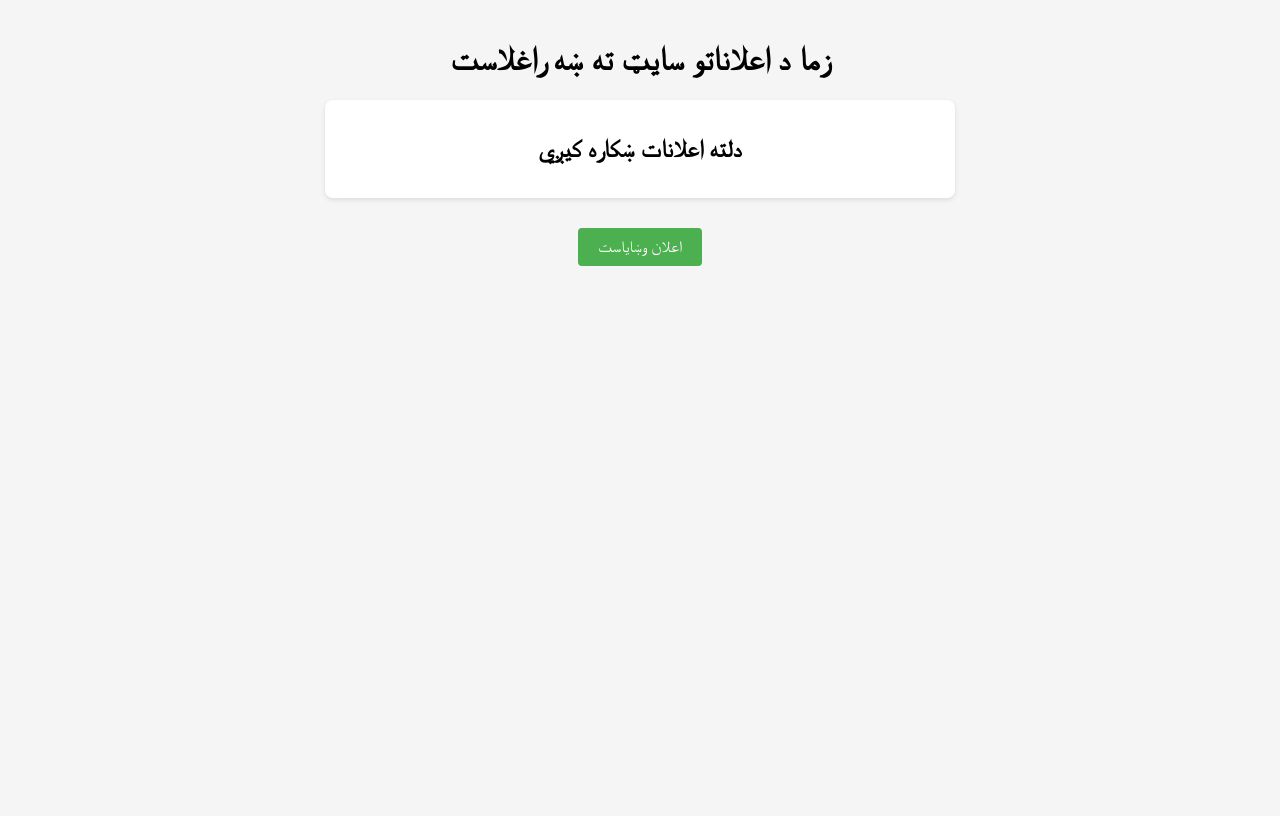
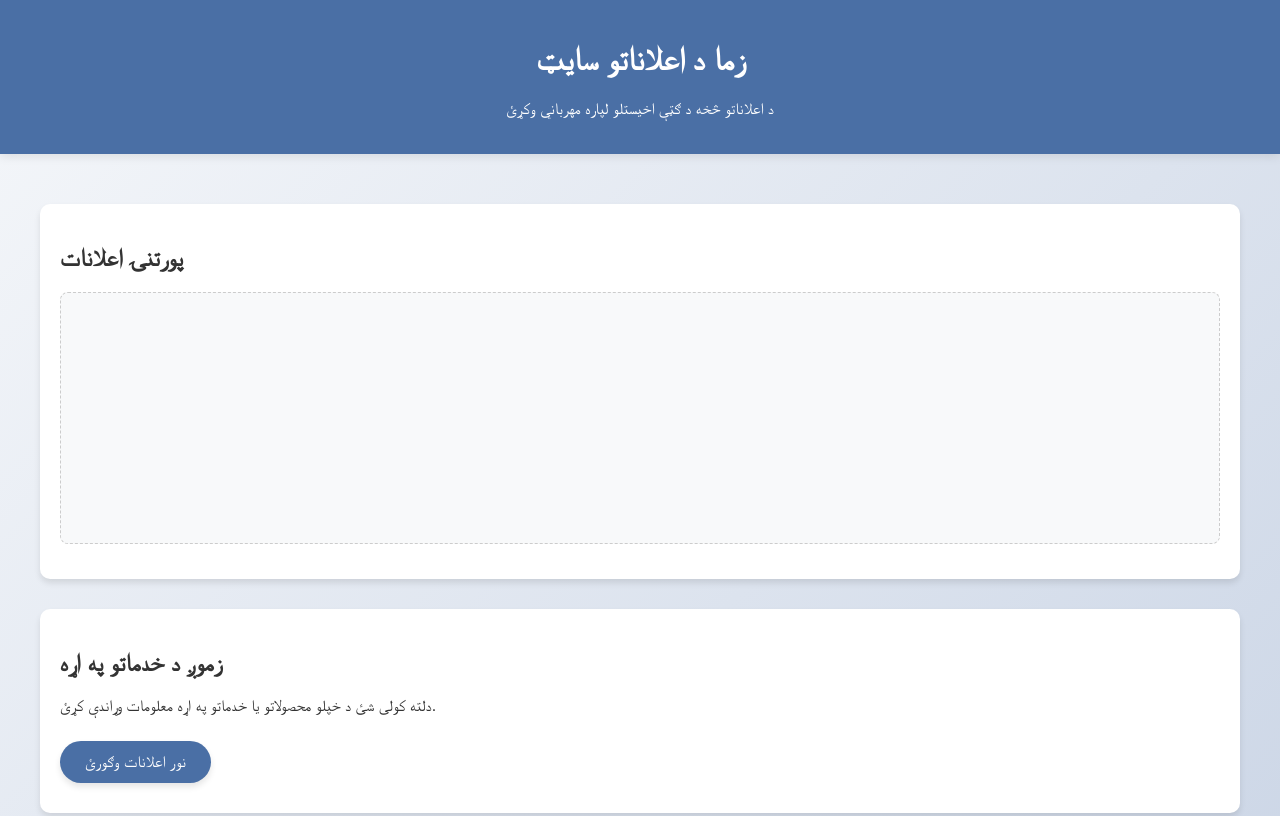
Before and after one commit to AfgTrade/AdsProgram1, a plain HTML site: page index.html in a window 1280 px wide. Shown: the top 816 px of the page. Drawn offline with Linux system fonts and the light colour scheme.

Commit message:
Update index.html

```diff
--- a/index.html
+++ b/index.html
@@ -6,61 +6,155 @@
     <title>زما د اعلاناتو سایټ</title>
     <style>
         body {
-            font-family: Arial, sans-serif;
+            font-family: 'Arial', sans-serif;
+            margin: 0;
+            padding: 0;
+            background: linear-gradient(135deg, #f5f7fa 0%, #c3cfe2 100%);
+            color: #333;
+        }
+
+        .header {
+            background: #4a6fa5;
+            color: white;
+            padding: 20px 0;
             text-align: center;
-            margin: 0;
+            box-shadow: 0 2px 10px rgba(0,0,0,0.1);
+        }
+
+        .container {
+            max-width: 1200px;
+            margin: 0 auto;
             padding: 20px;
-            background-color: #f5f5f5;
         }
+
+        .ad-section {
+            margin: 30px 0;
+            background: white;
+            border-radius: 10px;
+            padding: 20px;
+            box-shadow: 0 4px 6px rgba(0,0,0,0.1);
+        }
+
         .ad-container {
-            margin: 20px auto;
-            padding: 15px;
-            background-color: white;
+            min-height: 250px;
+            display: flex;
+            align-items: center;
+            justify-content: center;
+            background: #f8f9fa;
             border-radius: 8px;
-            box-shadow: 0 2px 5px rgba(0,0,0,0.1);
-            max-width: 600px;
+            margin: 15px 0;
+            border: 1px dashed #ccc;
         }
+
         .ad-button {
-            background-color: #4CAF50;
+            background: #4a6fa5;
             color: white;
-            padding: 10px 20px;
             border: none;
-            border-radius: 4px;
+            padding: 12px 25px;
+            border-radius: 50px;
             cursor: pointer;
             font-size: 16px;
-            margin: 10px;
+            margin: 10px 0;
+            transition: all 0.3s;
+            box-shadow: 0 4px 6px rgba(0,0,0,0.1);
         }
+
         .ad-button:hover {
-            background-color: #45a049;
+            background: #3a5a80;
+            transform: translateY(-2px);
+            box-shadow: 0 6px 8px rgba(0,0,0,0.15);
+        }
+
+        .footer {
+            text-align: center;
+            padding: 20px;
+            background: #4a6fa5;
+            color: white;
+            margin-top: 30px;
+        }
+
+        /* د موبایل لپاره رسپانسو ډیزاین */
+        @media (max-width: 768px) {
+            .container {
+                padding: 10px;
+            }
+
+            .ad-section {
+                padding: 15px;
+            }
         }
     </style>
 </head>
 <body>
-    <h1>زما د اعلاناتو سایټ ته ښه راغلاست</h1>
-
-    <div class="ad-container">
-        <h2>دلته اعلانات ښکاره کیږي</h2>
-        <!-- د start.io اعلاناتو سکریپټ -->
-        <div id="startio-ad"></div>
+    <div class="header">
+        <h1>زما د اعلاناتو سایټ</h1>
+        <p>د اعلاناتو څخه د ګټې اخیستلو لپاره مهرباني وکړئ</p>
     </div>
 
-    <button class="ad-button" onclick="showAd()">اعلان وښایاست</button>
+    <div class="container">
+        <!-- پورتنۍ اعلاناتو سکشن -->
+        <div class="ad-section">
+            <h2>پورتنۍ اعلانات</h2>
+            <div class="ad-container" id="top-ad"></div>
+        </div>
+
+        <!-- منځنۍ محتوا -->
+        <div class="ad-section">
+            <h2>زموږ د خدماتو په اړه</h2>
+            <p>دلته کولی شئ د خپلو محصولاتو یا خدماتو په اړه معلومات وړاندې کړئ.</p>
+            <button class="ad-button" onclick="showExtraAd()">نور اعلانات وګورئ</button>
+            <div class="ad-container" id="extra-ad" style="display:none;"></div>
+        </div>
+
+        <!-- کښتنۍ اعلاناتو سکشن -->
+        <div class="ad-section">
+            <h2>کښتنۍ اعلانات</h2>
+            <div class="ad-container" id="bottom-ad"></div>
+        </div>
+    </div>
+
+    <div class="footer">
+        <p>ټول حقونه خوندي دي © 2023 زما د اعلاناتو سایټ</p>
+    </div>
 
     <script>
-        // د start.io سره وصلولو لپاره
-        function showAd() {
-            // د start.io سکریپټ چې د تاسو افلیشن آیډی کاروي
+        // د start.io سکریپټ چې په پیل کې پورته او کښتنۍ اعلانات ښکاره کوي
+        function loadStartIoScript() {
             var script = document.createElement('script');
             script.src = 'https://platform.start.io/v1/loader.js';
             script.onload = function() {
+                // پورتنۍ اعلان
                 startio.go({
-                    affiliateId: '207597324',
-                    adContainerId: 'startio-ad',
-                    adType: 'video' // یا 'image' د عکس اعلانونو لپاره
+                    affiliateId: '207290085',
+                    adContainerId: 'top-ad',
+                    adType: 'banner'
+                });
+
+                // کښتنۍ اعلان
+                startio.go({
+                    affiliateId: '207290085',
+                    adContainerId: 'bottom-ad',
+                    adType: 'banner'
                 });
             };
             document.body.appendChild(script);
         }
+
+        // د اضافي اعلان لپاره فانکشن
+        function showExtraAd() {
+            var extraAd = document.getElementById('extra-ad');
+            if (extraAd.style.display === 'none') {
+                startio.go({
+                    affiliateId: '207290085',
+                    adContainerId: 'extra-ad',
+                    adType: 'video' // یا 'image' د عکس اعلانونو لپاره
+                });
+                extraAd.style.display = 'block';
+            }
+        }
+
+        // په پیل کې د اعلاناتو لوډول
+        window.onload = loadStartIoScript;
     </script>
 </body>
 </html>
```
